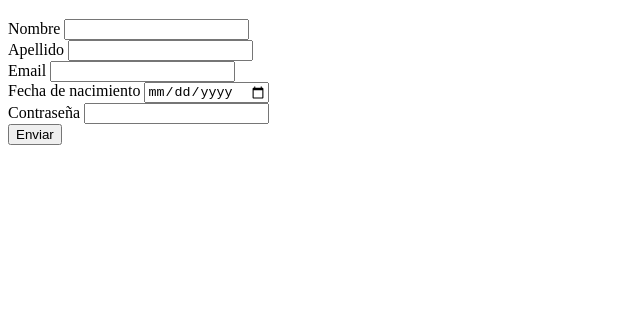
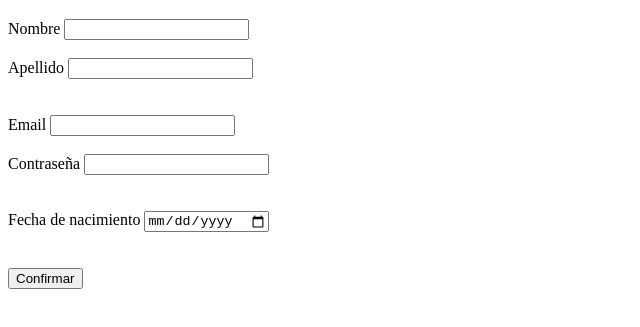
Before and after one commit to MatiasEzequielGomez/Juanita, a plain HTML site: page user-register.html in a window 1280 px wide. Shown: the part 303-630 px from the top of the page, without its empty margins (0-640 px from the left). Drawn offline with Linux system fonts and the light colour scheme.

Commit message:
correccion en codigo

```diff
--- a/user-register.html
+++ b/user-register.html
@@ -6,7 +6,7 @@
     <title>Juanita Lencería Registro</title>
 <link rel="icon" type="image/icon" href="Images/LogoJuanita.ico"></head>
 <body>
-    <nav class="navbar">
+    <header>
         <ul>
             <li><a href="index.html"><img src="Images/LogoJuanita.ico" alt="Logo de la tienda"></a></li>
             <li> <a href="index.html">Página de inicio</a></li>
@@ -17,28 +17,41 @@
             <li><a href="login.html">Iniciar sesión</a></li>
             <li><a ref=""><button>Cerrar sesión</button></a></li>
         </ul>
-    </nav>
+    </header>
 
     <h1>Formulario de registro</h1>
 
-    <form action="" method="get">
+    <section>
+     <form action="" method="post">
+        <div>
             <label for="nombre-registro">Nombre</label>
             <input type="text" id="nombre-registro"name="nombre"required>
-        <br>
+            <br><br>
             <label for="apellido-registro">Apellido</label>
             <input type="text" id="apellido-registro"name="apellido"required>
-        <br>
+        </div>
+
+        <div>
+            <br><br>
             <label for="email-registro">Email</label>
             <input type="email" id="email-registro"name="email"required>
-        <br>
-        <label for="nacimiento-registro">Fecha de nacimiento</label>
-        <input type="date" id="nacimiento-registro"name="nacimiento"required>
-        <br>
+            <br><br>
             <label for="password-registro">Contraseña</label>
             <input type="password" id="password-registro"name="password"required>
-        <br>
-        <input type="submit" value="Enviar">
+        </div>
+
+        <div>
+            <br><br>
+            <label for="nacimiento-registro" >Fecha de nacimiento</label>
+          <input type="date" id="nacimiento-registro" placeholder="dd/mm/aaaa" name="nacimiento"required>
+        </div>
+
+        <div>
+            <br><br>
+            <input type="submit" value="Confirmar">
+        </div>
      </form>
+    </section>
 
 
 
```
Also changed, not shown: caballeros.html (+2 -2 lines), damas.html (+2 -2 lines), index.html (+2 -2 lines), login.html (+2 -2 lines), niños.html (+2 -2 lines). Lines whose indentation alone changed are shown as unchanged.
